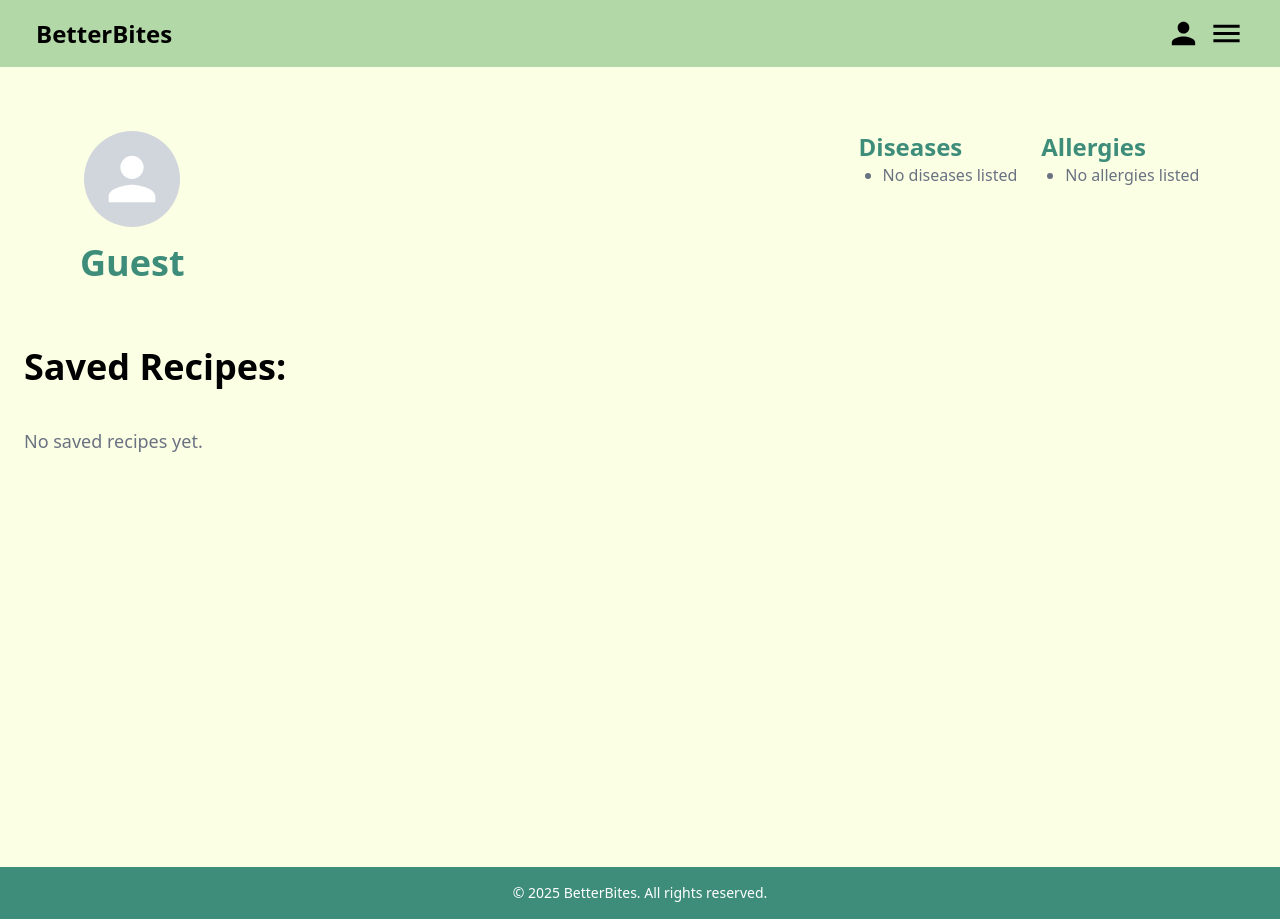
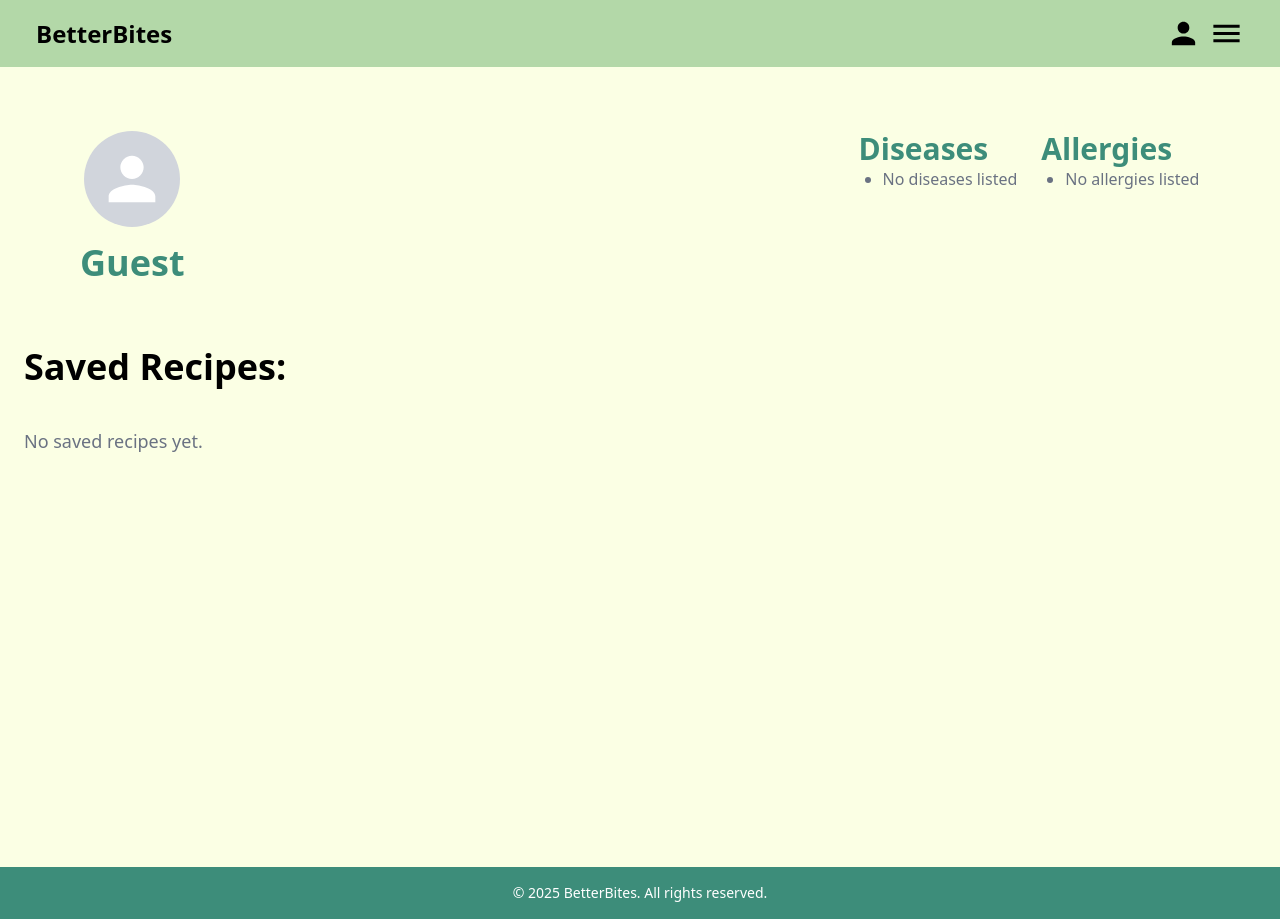
Before and after one commit to ScripterEve/HT11, a React (Vite) app in the folder frontend/: page /profile in a window 1280 px wide. Built offline with nearby package versions, Linux system fonts and the light colour scheme.

Commit message:
made profile better

```diff
--- a/frontend/src/components/User.jsx
+++ b/frontend/src/components/User.jsx
@@ -86,7 +86,7 @@ const UserPage = () => {
         </div>
         <div className="grid grid-cols-1 sm:grid-cols-2 gap-6 mt-6 md:mt-0">
           <div>
-            <h2 className="text-2xl font-bold text-[#3D8D7A]">Diseases</h2>
+            <h2 className="text-3xl font-bold text-[#3D8D7A]">Diseases</h2>
             <ul className="list-disc pl-6">
               {user?.diseases?.length > 0 ? (
                 user.diseases.map((disease, index) => (
@@ -98,7 +98,7 @@ const UserPage = () => {
             </ul>
           </div>
           <div>
-            <h2 className="text-2xl font-bold text-[#3D8D7A]">Allergies</h2>
+            <h2 className="text-3xl font-bold text-[#3D8D7A]">Allergies</h2>
             <ul className="list-disc pl-6">
               {user?.allergies?.length > 0 ? (
                 user.allergies.map((allergy, index) => (
```
